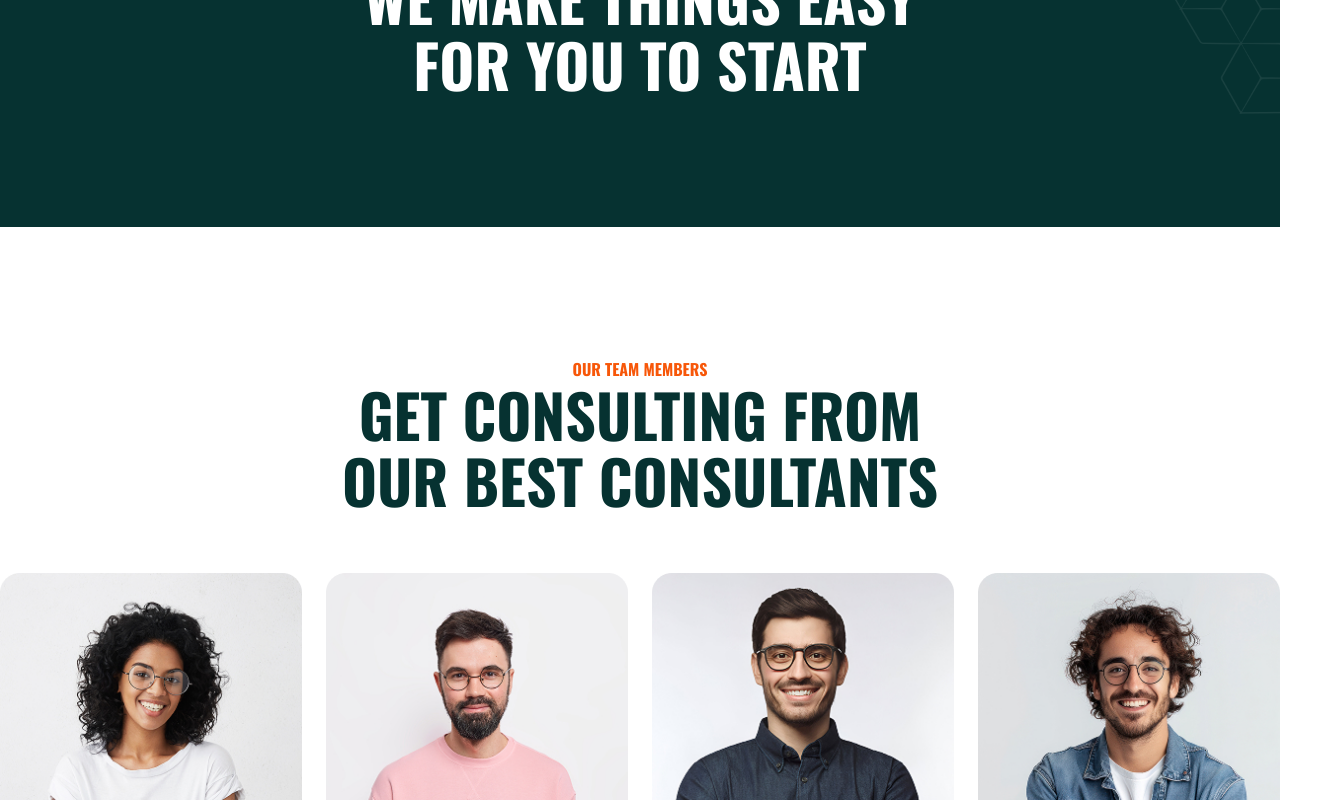
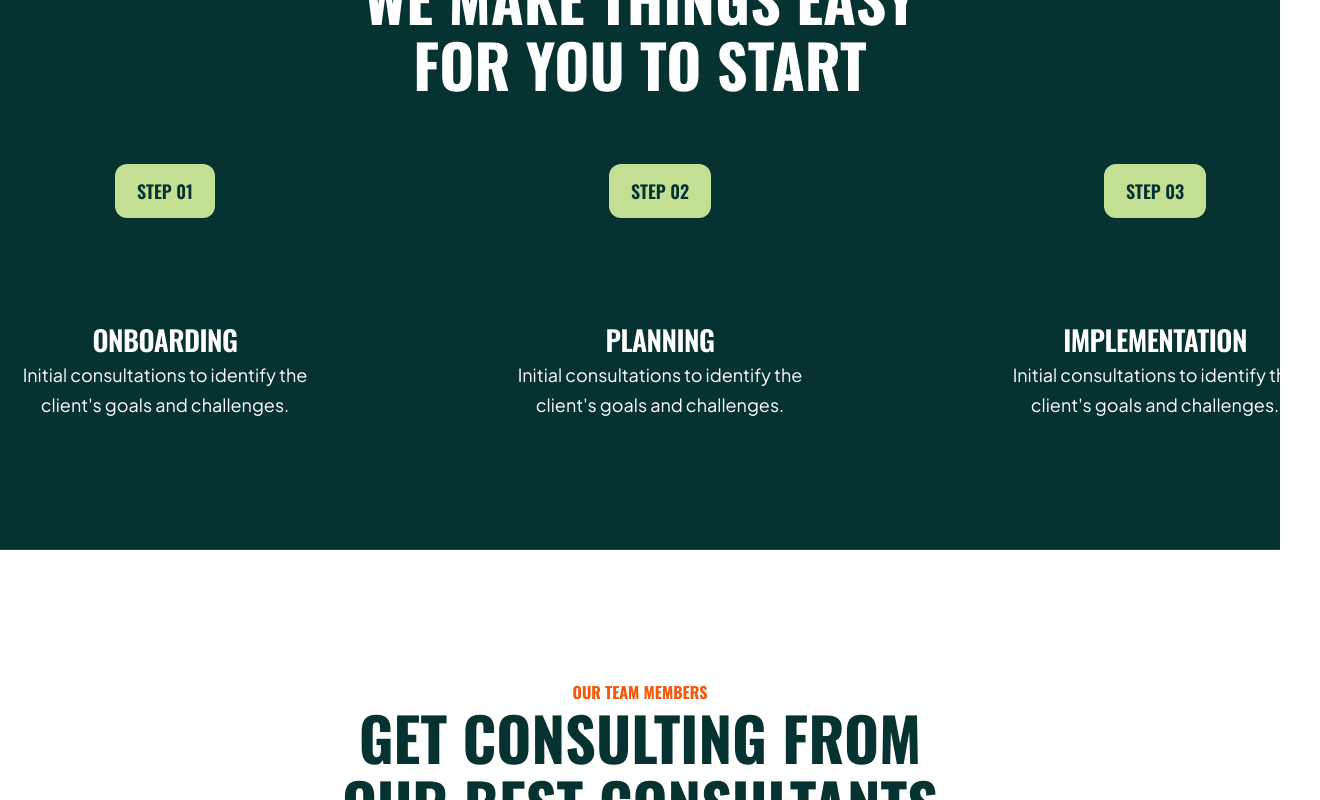
Before and after one commit to shoumen-shomu/prozen, a Next.js app: page / in a window 1280 px wide. Shown: the part 4020-4820 px from the top of the page, 1320 px wide, since content can reach past the window. Built offline with nearby package versions, Linux system fonts and the light colour scheme.

Commit message:
Add working process steps to Working component

```diff
--- a/app/_components/Working.jsx
+++ b/app/_components/Working.jsx
@@ -8,12 +8,50 @@ const Working = () => {
         <div className="bg-[url('/workingbg.png')] bg-cover bg-center bg-no-repeat my-32.5 py-32.5">
           <Container>
             <div className="text-center justify-center">
-              <p className="font-oswald font-bold text-base text-[#F75709] uppercase pb-[10px]">
+              <p className="font-oswald font-bold text-base text-[#F75709] uppercase pb-2.5">
                 Working process
               </p>
               <h2 className="font-oswald font-bold text-[60px] text-white leading-16.5 w-140 mx-auto uppercase">
                 We make things easy for you to start
               </h2>
+              <div className="mt-10.5 flex gap-41.25">
+                <div className="pt-6.25 px-3">
+                  <div className="uppercase py-3 px-5.5 bg-[#C3DF94] rounded-xl font-oswald font-semibold text-[18px] text-[#063231] leading-7.5 mb-26.25 inline-block">
+                    step 01
+                  </div>
+                  <h3 className="font-oswald font-semibold text-[28px] text-white leading-8.5 tracking-[-0.56px] uppercase">
+                    Onboarding
+                  </h3>
+                  <p className="font-jakarta font-normal text-[18px] text-white leading-7.5 pt-0.75 w-76.5">
+                    Initial consultations to identify the client's goals and
+                    challenges.
+                  </p>
+                </div>
+                <div className="pt-6.25 px-3">
+                  <div className="uppercase py-3 px-5.5 bg-[#C3DF94] rounded-xl font-oswald font-semibold text-[18px] text-[#063231] leading-7.5 mb-26.25 inline-block">
+                    step 02
+                  </div>
+                  <h3 className="font-oswald font-semibold text-[28px] text-white leading-8.5 tracking-[-0.56px] uppercase">
+                    Planning
+                  </h3>
+                  <p className="font-jakarta font-normal text-[18px] text-white leading-7.5 pt-0.75 w-76.5">
+                    Initial consultations to identify the client's goals and
+                    challenges.
+                  </p>
+                </div>
+                <div className="pt-6.25 px-3">
+                  <div className="uppercase py-3 px-5.5 bg-[#C3DF94] rounded-xl font-oswald font-semibold text-[18px] text-[#063231] leading-7.5 mb-26.25 inline-block">
+                    step 03
+                  </div>
+                  <h3 className="font-oswald font-semibold text-[28px] text-white leading-8.5 tracking-[-0.56px] uppercase">
+                    Implementation
+                  </h3>
+                  <p className="font-jakarta font-normal text-[18px] text-white leading-7.5 pt-0.75 w-76.5">
+                    Initial consultations to identify the client's goals and
+                    challenges.
+                  </p>
+                </div>
+              </div>
             </div>
           </Container>
         </div>
```
